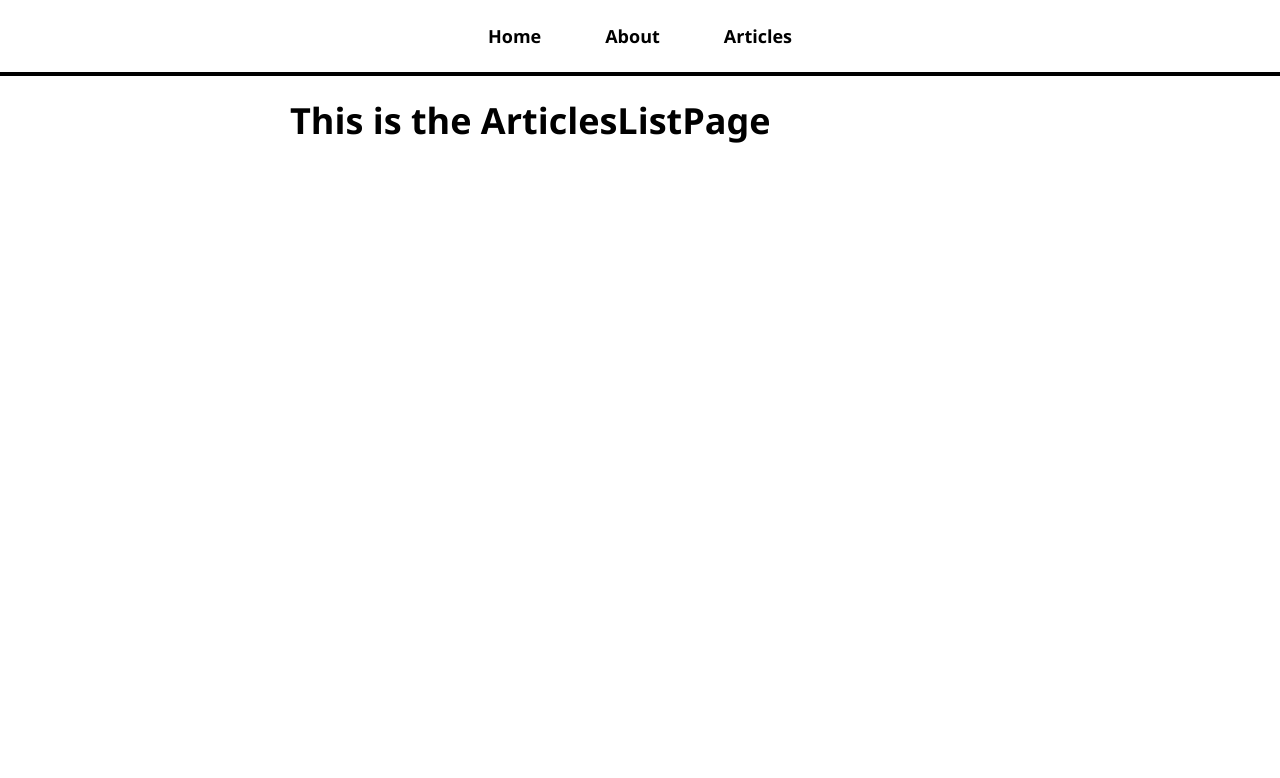
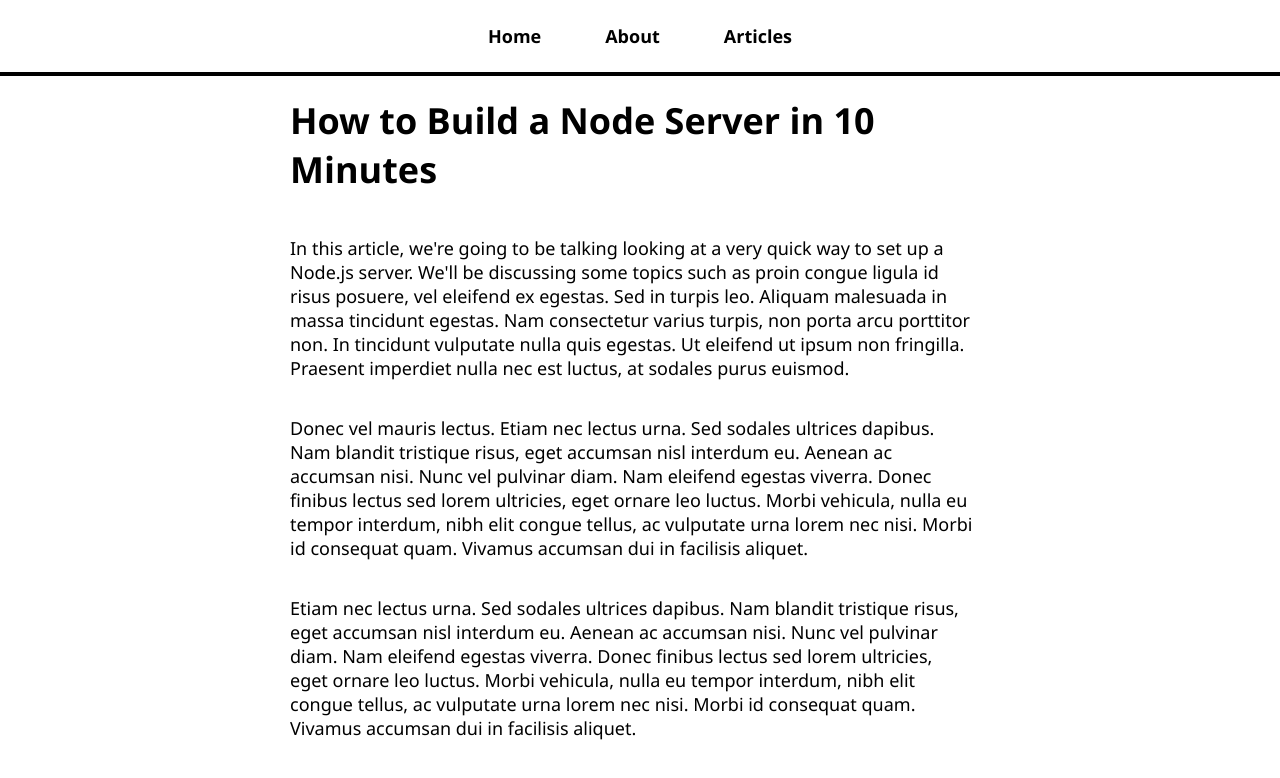
Before and after one commit to mirlek/Blog-website, a React (Create React App) app: page /articles/learn-node in a window 1280 px wide. Shown: the top 778 px of the page. Built offline with nearby package versions, Linux system fonts and the light colour scheme.

Commit message:
stage-is-done

```diff
--- a/src/App.js
+++ b/src/App.js
@@ -15,8 +15,8 @@
             <Routes>
               <Route path="/" element= {<HomePage />} />
               <Route path="/about" element= {<AboutPage />} />
-              <Route path="/articles" element= {<ArticlePage />} />
-              <Route path="/articles/:articleId" element= {<ArticlesListPage />} />
+              <Route path="/articles" element= {<ArticlesListPage />} />
+              <Route path="/articles/:articleId" element= {<ArticlePage />} />
             </Routes>
           </div>
     </div>
--- a/src/pages/ArticlePage.js
+++ b/src/pages/ArticlePage.js
@@ -1,6 +1,16 @@
+import { useParams } from "react-router-dom";
+import articles from "./article-content";
+
 const ArticlePage = () => {
+    const {articleId} = useParams();
+    const article = articles.find(article => article.name === articleId);
     return (
-        <h1>This is the ArticlePage</h1>
+        <>
+        <h1>{article.title}</h1>
+        {article.content.map(paragraph => (
+            <p>{paragraph}</p>
+        ))}
+        </>
     );
 }
 
--- /dev/null
+++ b/src/pages/article-content.js
@@ -0,0 +1,77 @@
+const articles = [
+    {
+        name: 'learn-react',
+        title: 'The Fastest Way to Learn React',
+        content: [
+            `Welcome! Today we're going to be talking about the fastest way to
+            learn React. We'll be discussing some topics such as proin congue
+            ligula id risus posuere, vel eleifend ex egestas. Sed in turpis leo.
+            Aliquam malesuada in massa tincidunt egestas. Nam consectetur varius turpis,
+            non porta arcu porttitor non. In tincidunt vulputate nulla quis egestas. Ut
+            eleifend ut ipsum non fringilla. Praesent imperdiet nulla nec est luctus, at
+            sodales purus euismod.`,
+            `Donec vel mauris lectus. Etiam nec lectus urna. Sed sodales ultrices dapibus.
+            Nam blandit tristique risus, eget accumsan nisl interdum eu. Aenean ac accumsan
+            nisi. Nunc vel pulvinar diam. Nam eleifend egestas viverra. Donec finibus lectus
+            sed lorem ultricies, eget ornare leo luctus. Morbi vehicula, nulla eu tempor
+            interdum, nibh elit congue tellus, ac vulputate urna lorem nec nisi. Morbi id
+            consequat quam. Vivamus accumsan dui in facilisis aliquet.`,
+            `Etiam nec lectus urna. Sed sodales ultrices dapibus.
+            Nam blandit tristique risus, eget accumsan nisl interdum eu. Aenean ac accumsan
+            nisi. Nunc vel pulvinar diam. Nam eleifend egestas viverra. Donec finibus lectus
+            sed lorem ultricies, eget ornare leo luctus. Morbi vehicula, nulla eu tempor
+            interdum, nibh elit congue tellus, ac vulputate urna lorem nec nisi. Morbi id
+            consequat quam. Vivamus accumsan dui in facilisis aliquet.`,
+        ]
+    },    {
+        name: 'learn-node',
+        title: 'How to Build a Node Server in 10 Minutes',
+        content: [
+            `In this article, we're going to be talking looking at a very quick way
+            to set up a Node.js server. We'll be discussing some topics such as proin congue
+            ligula id risus posuere, vel eleifend ex egestas. Sed in turpis leo.
+            Aliquam malesuada in massa tincidunt egestas. Nam consectetur varius turpis,
+            non porta arcu porttitor non. In tincidunt vulputate nulla quis egestas. Ut
+            eleifend ut ipsum non fringilla. Praesent imperdiet nulla nec est luctus, at
+            sodales purus euismod.`,
+            `Donec vel mauris lectus. Etiam nec lectus urna. Sed sodales ultrices dapibus.
+            Nam blandit tristique risus, eget accumsan nisl interdum eu. Aenean ac accumsan
+            nisi. Nunc vel pulvinar diam. Nam eleifend egestas viverra. Donec finibus lectus
+            sed lorem ultricies, eget ornare leo luctus. Morbi vehicula, nulla eu tempor
+            interdum, nibh elit congue tellus, ac vulputate urna lorem nec nisi. Morbi id
+            consequat quam. Vivamus accumsan dui in facilisis aliquet.`,
+            `Etiam nec lectus urna. Sed sodales ultrices dapibus.
+            Nam blandit tristique risus, eget accumsan nisl interdum eu. Aenean ac accumsan
+            nisi. Nunc vel pulvinar diam. Nam eleifend egestas viverra. Donec finibus lectus
+            sed lorem ultricies, eget ornare leo luctus. Morbi vehicula, nulla eu tempor
+            interdum, nibh elit congue tellus, ac vulputate urna lorem nec nisi. Morbi id
+            consequat quam. Vivamus accumsan dui in facilisis aliquet.`,
+        ]
+    },     {
+        name: 'mongodb',
+        title: 'Learn MongoDB',
+        content: [
+            `Today is the day I talk about something which scares most people: resumes.
+            In reality, I'm not sure why people have such a hard time with proin congue
+            ligula id risus posuere, vel eleifend ex egestas. Sed in turpis leo.
+            Aliquam malesuada in massa tincidunt egestas. Nam consectetur varius turpis,
+            non porta arcu porttitor non. In tincidunt vulputate nulla quis egestas. Ut
+            eleifend ut ipsum non fringilla. Praesent imperdiet nulla nec est luctus, at
+            sodales purus euismod.`,
+            `Donec vel mauris lectus. Etiam nec lectus urna. Sed sodales ultrices dapibus.
+            Nam blandit tristique risus, eget accumsan nisl interdum eu. Aenean ac accumsan
+            nisi. Nunc vel pulvinar diam. Nam eleifend egestas viverra. Donec finibus lectus
+            sed lorem ultricies, eget ornare leo luctus. Morbi vehicula, nulla eu tempor
+            interdum, nibh elit congue tellus, ac vulputate urna lorem nec nisi. Morbi id
+            consequat quam. Vivamus accumsan dui in facilisis aliquet.`,
+            `Etiam nec lectus urna. Sed sodales ultrices dapibus.
+            Nam blandit tristique risus, eget accumsan nisl interdum eu. Aenean ac accumsan
+            nisi. Nunc vel pulvinar diam. Nam eleifend egestas viverra. Donec finibus lectus
+            sed lorem ultricies, eget ornare leo luctus. Morbi vehicula, nulla eu tempor
+            interdum, nibh elit congue tellus, ac vulputate urna lorem nec nisi. Morbi id
+            consequat quam. Vivamus accumsan dui in facilisis aliquet.`,
+        ]
+    },
+];
+
+export default articles;
```
